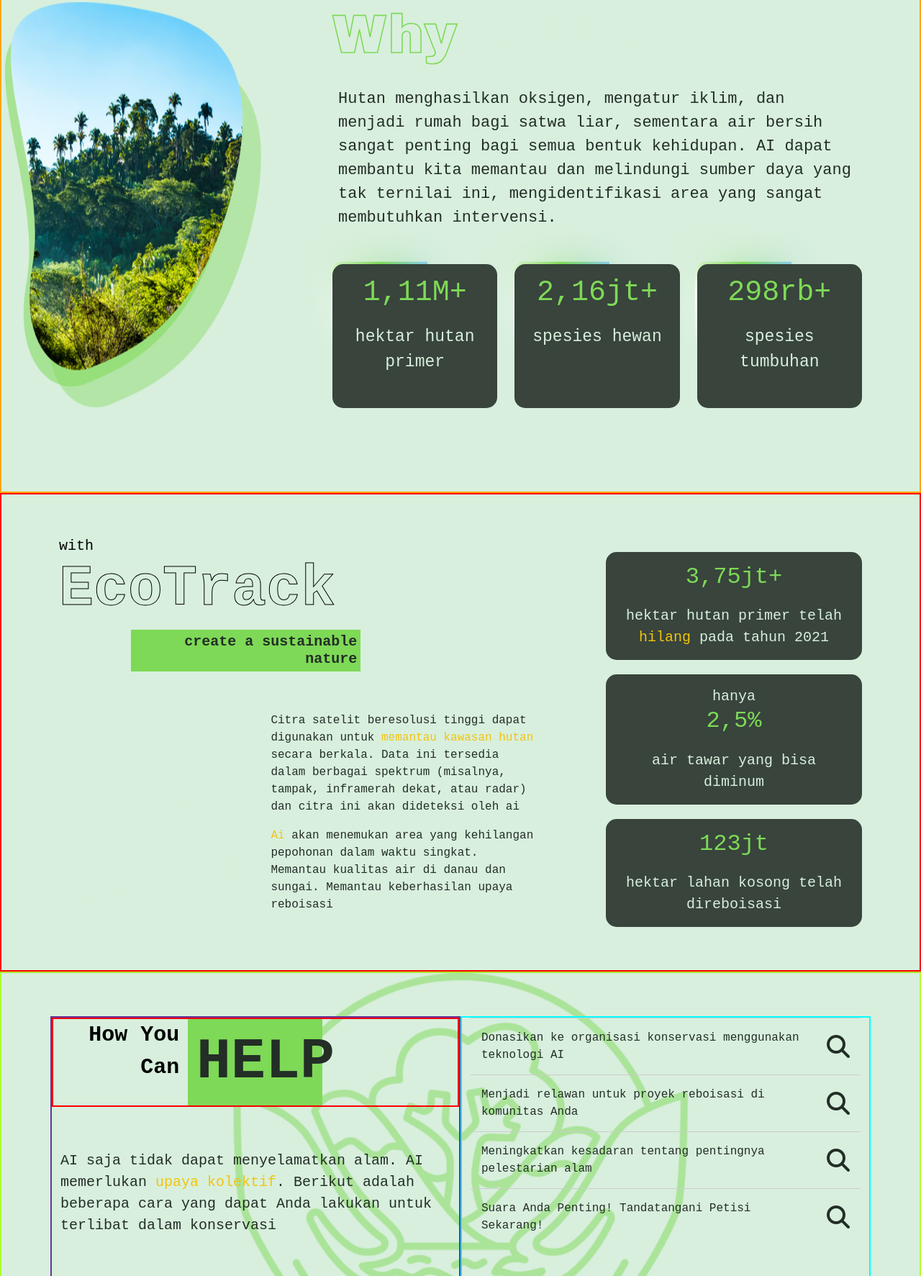
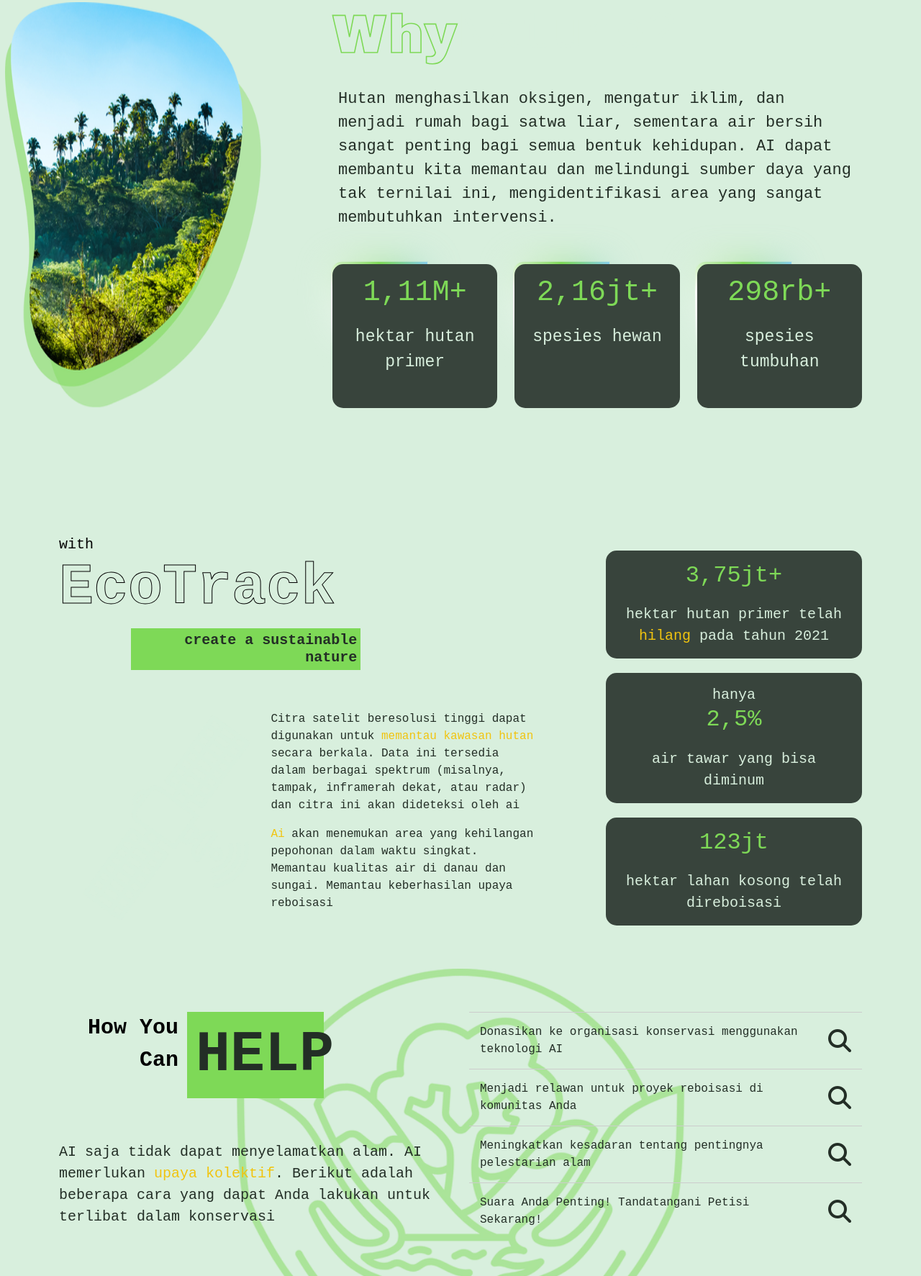
Before and after one commit to AkiroKazuki/EcoTrack, a website: page main.html in a window 1280 px wide. Shown: the part 1027-2800 px from the top of the page at 72% size. Drawn offline with nearby package versions, Linux system fonts and the light colour scheme; files whose address does not match are found by name.

Commit message:
perbaiki dikit

```diff
--- a/app/public/css/case-studies.css
+++ b/app/public/css/case-studies.css
@@ -63,6 +63,8 @@
     font-size: 1rem !important;
   }
   #section4 .left .text {
+    margin-left: 0.5em;
+    margin-right: 0.5em;
     font-size: 0.75rem;
   }
 }
--- a/app/public/css/get-involved.css
+++ b/app/public/css/get-involved.css
@@ -74,6 +74,8 @@
   }
   #section5 .description {
     font-size: 1rem;
+    margin-left: 0.5em;
+    margin-right: 0.5em;
   }
 }
 
--- a/main.html
+++ b/main.html
@@ -67,7 +67,7 @@
     <!-- main navbar end -->
 
 <!-- Section 1 -->
-<section id="section1" class="container-1 d-flex flex-wrap justify-content-between align-items-center" style="min-height: 100vh; border: 2px solid red;">
+<section id="section1" class="container-1 d-flex flex-wrap justify-content-between align-items-center" style="min-height: 100vh;">
   <div class="container-s1-2 col-lg-4 col-md-12">
     <div class="text ms-0" data-aos-offset="20" data-aos="zoom-in-down" data-aos-delay="700">
       <h1 class="s1-text1 fw-bold">Nature’s </h1>
@@ -106,7 +106,7 @@
 </section>
 <!-- section1 end -->
 
-<section id="section2" class="height-100vh d-flex align-items-center" style="border: 2px solid orange;">
+<section id="section2" class="height-100vh d-flex align-items-center">
   <div class="container position">
       <div class="row">
         <h1 class="s2-h1 d-flex d-lg-none" data-aos-offset="20" data-aos="zoom-out-right" data-aos-delay="500"><span class="s2-txt1">Why</span><span class="s2-txt2">Nature</span><span class="custom-question">?</span></h1>
@@ -164,7 +164,7 @@
 
 
     <!-- Section 4: Case Studies -->
-    <section id="section4" style="color: var(--putih); border: 2px solid red;">
+    <section id="section4" style="color: var(--putih);">
       <div class="container">
         <div class="row">
           <div class="col-12 col-md-8 left">
@@ -241,11 +241,11 @@
     </section>
 
     <!-- Section 5 -->
-    <section id="section5" class="section-5" style="background: url(app/public/bg-img/get-involved-bg.png) center no-repeat; background-size: contain; border: 2px solid greenyellow;">
+    <section id="section5" class="section-5" style="background: url(app/public/bg-img/get-involved-bg.png) center no-repeat; background-size: contain;">
       <div class=" container container-5">
         <div class="row">
-          <div class="col-md-6" style="border: 2px solid rebeccapurple;">
-            <div class="row main-title mb-4" style="border: 2px solid red;">
+          <div class="col-md-6">
+            <div class="row main-title mb-4">
               <div class="col-4 how-you-can text-end fw-bold" data-aos-offset="20" data-aos="fade-right" data-aos-delay="700" style="color: var(--section2);">
                 <span>How You Can</span>
               </div>
@@ -255,7 +255,7 @@
             </div>
             <p class="description" data-aos-offset="20" data-aos="zoom-in" data-aos-delay="700" style="color: var(--text-color);">AI saja tidak dapat menyelamatkan alam. AI memerlukan <span style="color: var(--highlight) !important;"> upaya kolektif</span>. Berikut adalah beberapa cara yang dapat Anda lakukan untuk terlibat dalam konservasi</p>
           </div>
-          <div class="col-md-6" style="border: 2px solid aqua;">
+          <div class="col-md-6 how-you-can-help">
             <ul class="list-group" data-aos-offset="20" data-aos="fade-down" data-aos-delay="700">
               <span class="separator"></span>
               <li class="list-group-item d-flex justify-content-between align-items-center">
```
